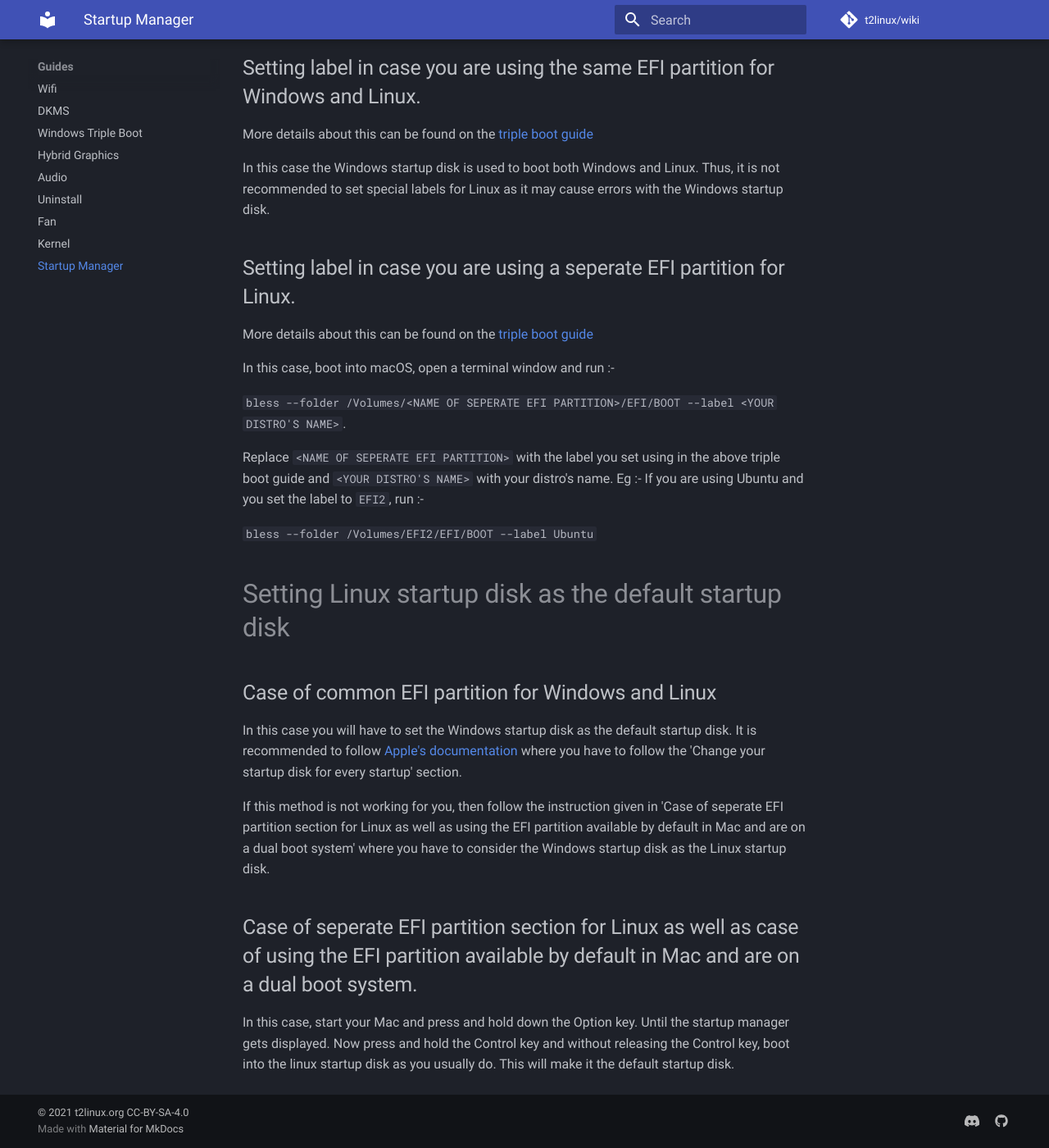
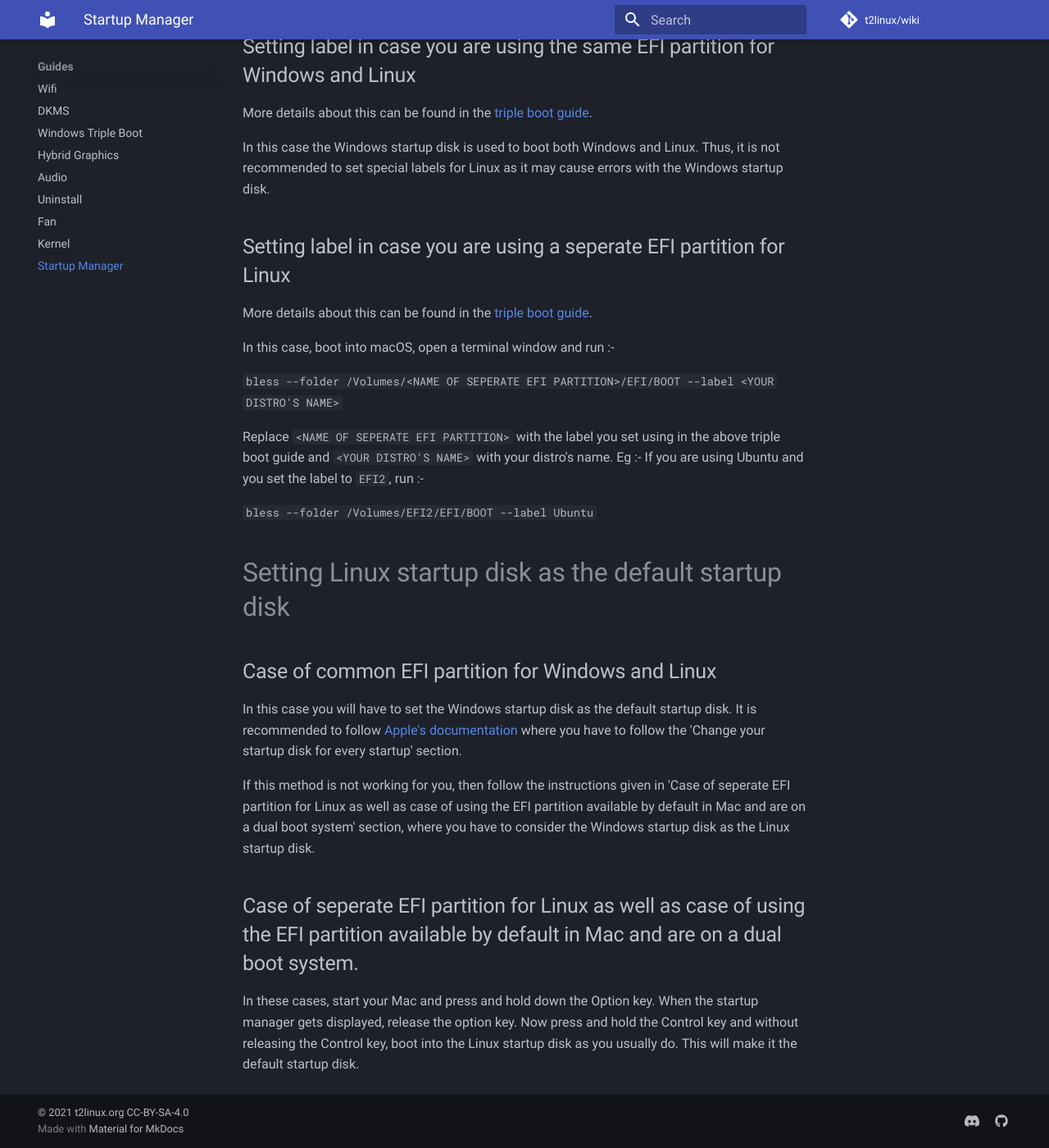
Before and after one commit to t2linux/wiki, an MkDocs documentation site: the page built from docs/guides/startup-manager.md, in a window 1280 px wide and 1400 px high, scrolled down 793 px. Shown: the whole window at 82% size. Built offline with MkDocs 1.6.1 and Material for MkDocs 9.7.7, drawn with Linux system fonts in a browser that asks for light colours; comment, search, counter and statistics services are not loaded; some of the changed text lies outside the part shown.

Commit message:
Update startup-manager.md
Fixed typing errors

```diff
--- a/docs/guides/startup-manager.md
+++ b/docs/guides/startup-manager.md
@@ -1,34 +1,34 @@
 # Introduction
 
-This guide shall help you to perform 2 tasks. Firstly you shall be able to set the correct label for your linux startup disk after installation on Mac startup manager and replace the EFI Boot label. Secondly you shall be able to make linux startup disk as the default startup disk in case you wish to do so.
+This guide shall help you perform 2 tasks. Firstly you shall be able to set the correct label for your Linux startup disk on Mac startup manager and replace the EFI Boot label. Secondly you shall be able to make Linux startup disk as the default startup disk in case you wish to do so.
 
-The steps to perform the above tasks vary as per the way you have installed linux, and thus check out the guide under the heading that applies to your case.
+The steps to perform the above tasks vary as per the way you have installed Linux, and thus check out the guide under the heading that applies to your case.
 
 # Setting labels
 
-## Setting label in case you are using the EFI partition available by default in Mac and are on a dual boot system.
+## Setting label in case you are using the EFI partition available by default in Mac and are on a dual boot system
 
 In this case, boot into macOS, open a terminal window and run :-
 
-`bless --folder /Volumes/EFI/EFI/BOOT --label <YOUR DISTRO'S NAME>`.
+`bless --folder /Volumes/EFI/EFI/BOOT --label <YOUR DISTRO'S NAME>`
 
 Replace `<YOUR DISTRO'S NAME>` with your distro's name. Eg :- If you are using Ubuntu, run :-
 
 `bless --folder /Volumes/EFI/EFI/BOOT --label Ubuntu`
 
-## Setting label in case you are using the same EFI partition for Windows and Linux.
+## Setting label in case you are using the same EFI partition for Windows and Linux
 
-More details about this can be found on the [triple boot guide](https://wiki.t2linux.org/guides/windows/)
+More details about this can be found in the [triple boot guide](https://wiki.t2linux.org/guides/windows/#using-the-same-efi-partition).
 
 In this case the Windows startup disk is used to boot both Windows and Linux. Thus, it is not recommended to set special labels for Linux as it may cause errors with the Windows startup disk.
 
-## Setting label in case you are using a seperate EFI partition for Linux.
+## Setting label in case you are using a seperate EFI partition for Linux
 
-More details about this can be found on the [triple boot guide](https://wiki.t2linux.org/guides/windows/#using-seperate-efi-partitions)
+More details about this can be found in the [triple boot guide](https://wiki.t2linux.org/guides/windows/#using-seperate-efi-partitions).
 
 In this case, boot into macOS, open a terminal window and run :-
 
-`bless --folder /Volumes/<NAME OF SEPERATE EFI PARTITION>/EFI/BOOT --label <YOUR DISTRO'S NAME>`.
+`bless --folder /Volumes/<NAME OF SEPERATE EFI PARTITION>/EFI/BOOT --label <YOUR DISTRO'S NAME>`
 
 Replace `<NAME OF SEPERATE EFI PARTITION>` with the label you set using in the above triple boot guide and `<YOUR DISTRO'S NAME>` with your distro's name. Eg :- If you are using Ubuntu and you set the label to `EFI2`, run :-
 
@@ -40,8 +40,8 @@ Replace `<NAME OF SEPERATE EFI PARTITION>` with the label you set using in the a
 
 In this case you will have to set the Windows startup disk as the default startup disk. It is recommended to follow [Apple's documentation](https://support.apple.com/en-in/guide/mac-help/mchlp1034/mac) where you have to follow the 'Change your startup disk for every startup' section.
 
-If this method is not working for you, then follow the instruction given in 'Case of seperate EFI partition section for Linux as well as using the EFI partition available by default in Mac and are on a dual boot system' where you have to consider the Windows startup disk as the Linux startup disk.
+If this method is not working for you, then follow the instructions given in 'Case of seperate EFI partition for Linux as well as case of using the EFI partition available by default in Mac and are on a dual boot system' section, where you have to consider the Windows startup disk as the Linux startup disk.
 
-## Case of seperate EFI partition section for Linux as well as case of using the EFI partition available by default in Mac and are on a dual boot system.
+## Case of seperate EFI partition for Linux as well as case of using the EFI partition available by default in Mac and are on a dual boot system.
 
-In this case, start your Mac and press and hold down the Option key. Until the startup manager gets displayed. Now press and hold the Control key and without releasing the Control key, boot into the linux startup disk as you usually do. This will make it the default startup disk.
+In these cases, start your Mac and press and hold down the Option key. When the startup manager gets displayed, release the option key. Now press and hold the Control key and without releasing the Control key, boot into the Linux startup disk as you usually do. This will make it the default startup disk.
```
